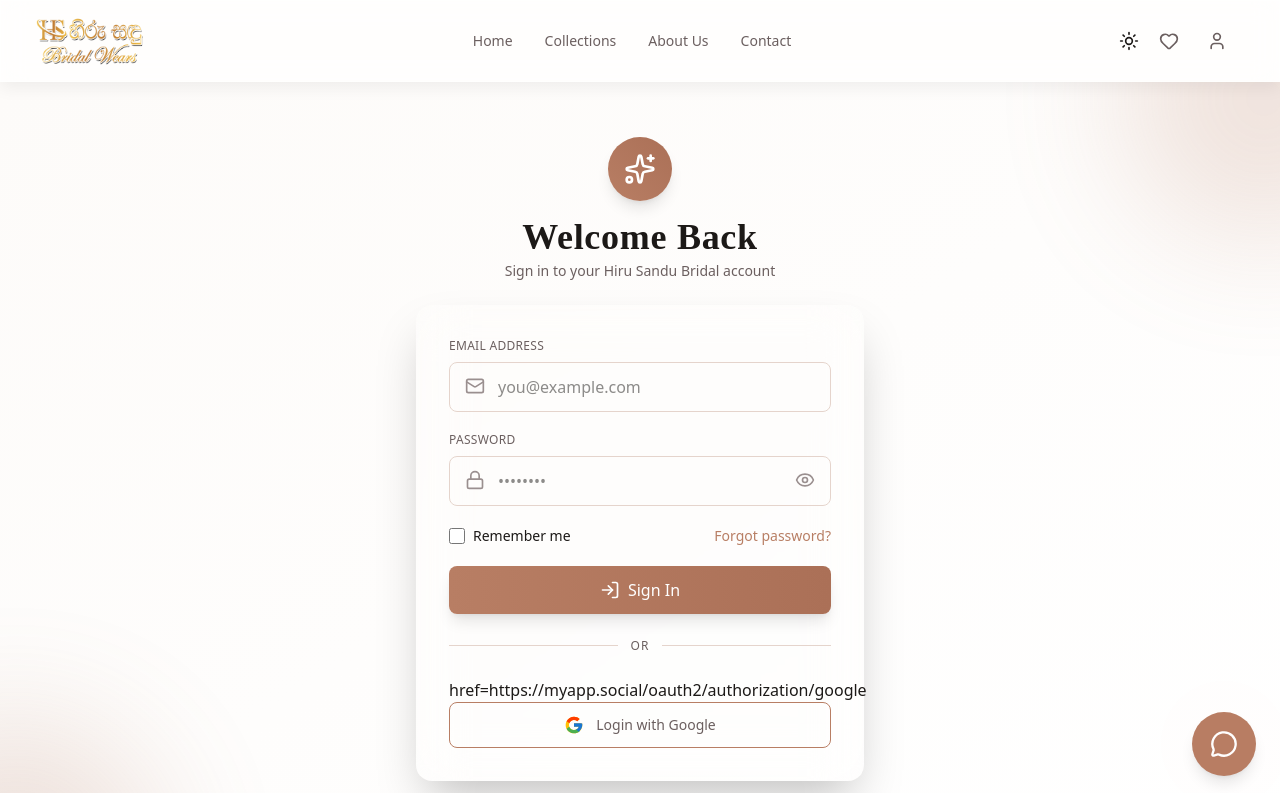
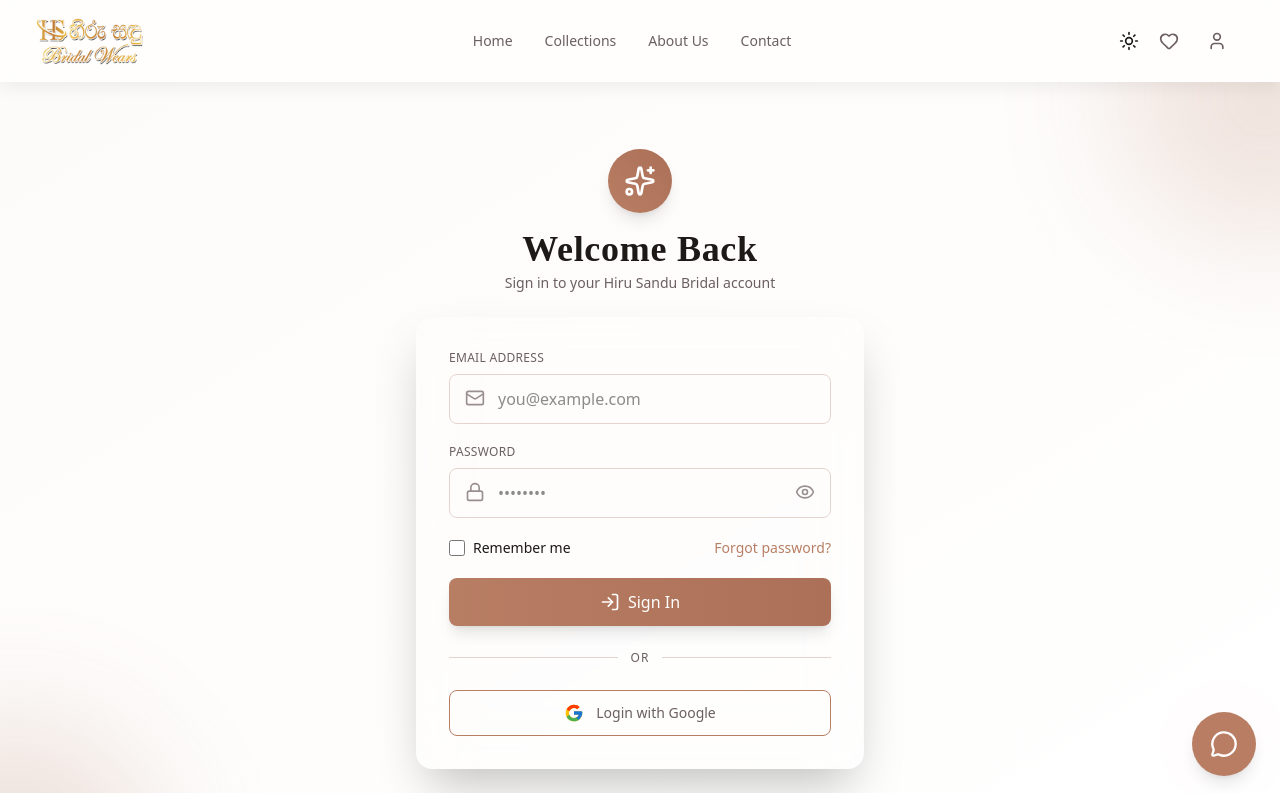
Before and after one commit to ZentroThread/Client_frontend, a React (Vite) app: page /login in a window 1280 px wide. Shown: the top 793 px of the page. Built offline with nearby package versions, Linux system fonts and the light colour scheme.

Commit message:
feat: add Google login link to Login component

```diff
--- a/src/pages/Login.tsx
+++ b/src/pages/Login.tsx
@@ -255,10 +255,10 @@ export default function Login() {
             </span>
             <div className="flex-1 h-px bg-(--border-medium)" />
           </div>
-            href={`${API_BASE_URL}/oauth2/authorization/google`}
+
           {/* Google login */}
           <a
-
+            href={`${API_BASE_URL}/oauth2/authorization/google`}
             className="w-full flex items-center justify-center gap-3 text-sm text-(--text-secondary) border-(--brand-primary) border rounded-lg p-3 hover:bg-(--accent-beige) hover:text-white transition-all duration-200"
           >
             <svg
```
